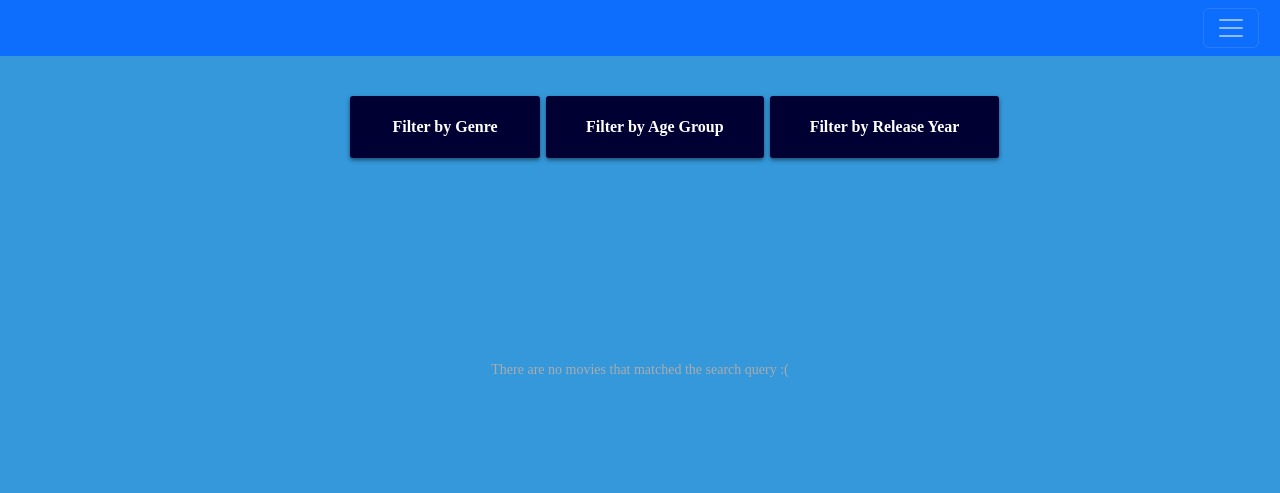
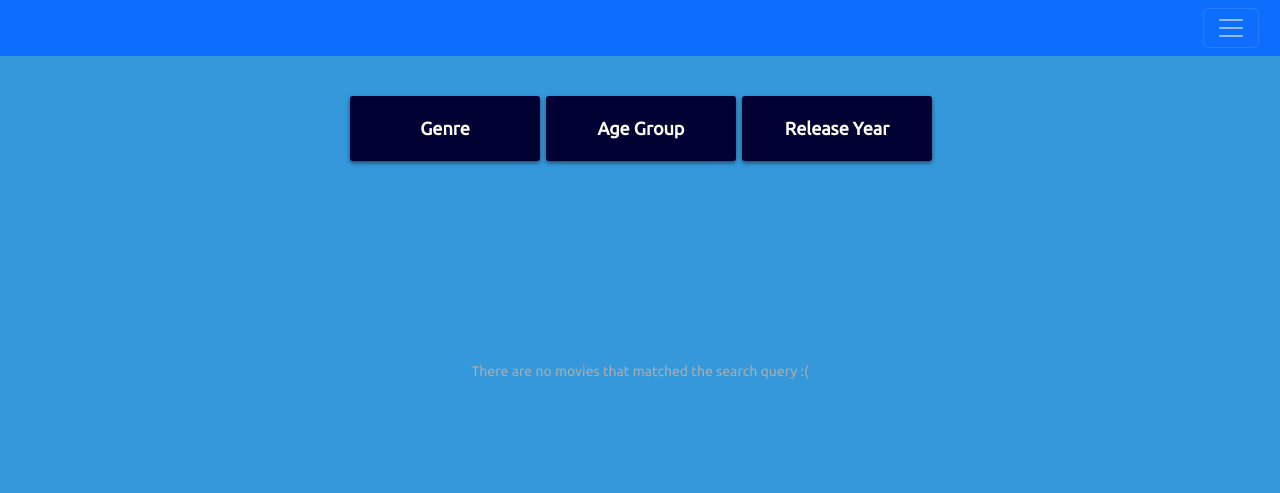
Before and after one commit to vsahni3/SHOWS4U, a Flask app: page /result in a window 1280 px wide. Shown: the top 493 px of the page. Run offline with Flask 2, Linux system fonts and the light colour scheme; some libraries are stand-ins or nearby versions.

Commit message:
responsiveness

```diff
--- a/app/static/css/styles.css
+++ b/app/static/css/styles.css
@@ -405,8 +405,8 @@ menuitem > menu > menuitem.hover > menu > menuitem{
   flex: 1;
   flex-wrap: wrap;
   justify-content: space-between;
-  margin-left: 11%;
-  margin-right: 11%;
+  margin-left: 8%;
+  margin-right: 8%;
   text-align: center;
   font-size: 17px;
 }
@@ -477,7 +477,67 @@ menuitem > menu > menuitem.hover > menu > menuitem{
   margin-bottom: 8%;
 
 }
+
+.genre {
+  text-decoration: none;
+  font-family: 'Ubuntu';
+  font-size: 18px;
+}
+
+.spec-genre {
+  text-decoration: none;
+
+  font-size: 18px;
+}
+@media screen and (max-width: 991px) {
+  .recommendation_list {
+    padding-left: 12%;
+    width: 260px;
+  }
+  .demo {
+    width: 0;
+    padding-right: 140px;
+    padding-left: 7vw;
+
+  }
+  .my-btn {
+    position: relative;
+    left: 90%
+  }
+  .pls {
+    width: 100%;
+  }
+  body {
+    margin: 0;
+  }
+  .nav {
+    display: grid;
+    padding: 0vw;
+    padding-top: 40px;
+    margin: 0;
+  }
+  .filter {
+    padding: 0vw;
+    width: 20px;
+    padding-left: 7%;
+
+  }
+}
+
 @media screen and (max-width: 700px) {
+  .recommendation_list {
+    padding-left: 9%;
+  }
+  .demo {
+    width: 0;
+    padding-right: 140px;
+    padding-left: 7vw;
+
+  }
+  .my-btn {
+    position: relative;
+    left: 90%
+  }
   .pls {
     width: 100%;
   }
--- a/app/templates/queries.html
+++ b/app/templates/queries.html
@@ -18,6 +18,12 @@
       rel="stylesheet"
       href="{{url_for('static', filename='css/styles.css')}}"
       />
+      <link href="https://fonts.googleapis.com/css?family=Montserrat|Ubuntu" rel="stylesheet">
+      <link rel="preconnect" href="https://fonts.googleapis.com">
+      <link rel="preconnect" href="https://fonts.googleapis.com">
+      <link rel="preconnect" href="https://fonts.gstatic.com" crossorigin>
+      <link href="https://fonts.googleapis.com/css2?family=Oswald:wght@200;400&family=Ubuntu&display=swap" rel="stylesheet">
+
 
 
    <body>
@@ -40,8 +46,8 @@
 <div class="pls">
 <nav class="nav">
     <menu class="filter">
-      <menuitem id="demo1">
-        <a>Filter by Genre</a>
+      <menuitem class="demo" id="demo1">
+        <a class="spec-genre">Genre</a>
         <menu>
 
          <menuitem>
@@ -58,8 +64,8 @@
 
         </menu>
       </menuitem>
-      <menuitem id="demo1">
-      <a>Filter by Age Group</a>
+      <menuitem class="demo" id="demo2">
+      <a class="spec-genre">Age Group</a>
       <menu>
         <menuitem><a class="pgthirteen genre">PG-13</a></menuitem>
         <menuitem><a class="rplus genre">R+</a></menuitem>
@@ -68,8 +74,8 @@
 
       </menu>
     </menuitem>
-    <menuitem id="demo1">
-      <a>Filter by Release Year</a>
+    <menuitem class="demo" id="demo3">
+      <a class="spec-genre">Release Year</a>
       <menu>
         <menuitem><a class="yearone genre">2018-Current</a></menuitem>
              <menuitem>
--- a/app/tools/web_scraping/searches.txt
+++ b/app/tools/web_scraping/searches.txt
@@ -1 +1 @@
-anime!|?anime basketball!|?romance action anime!|?anime!|?anime!|?anime cool mc!|?anim!|?anime gintama!|?anime like gintama!|?anime!|?anime!|?anime!|?anime badass mc!|?anime!|?anime badass mc!|?anime like sinbad!|?anime!|?anime badass mc!|?action romance anime!|?cool smart witty MC!|?anime!|?anime cool mc!|?anime!|?dungeon anime!|?demon lord anime!|?demon lord anime!|?demon lord anime!|?anime demon!|?demon lord anime!|?demon anime!|?anime!|?demon anime!|?demon lord anime!|?mao anime!|?ma-ou anime!|?demon lord isekai anime!|?demon lord isekai anime!|?demon lord isekai anime!|?anime seven mortal sins!|?anime like seven mortal sins!|?demon prod isekai anime!|?anime!|?demon lord isekai anime!|?demon lord isekai anime!|?anime!|?anime for gay people!|?anime for non-weebs!|?anime for non-lesbians!|?anime cool mc!|?anime cool mc!|?saiki k anime!|?anime like saki k!|?anime for gay people!|?anime for black people!|?anime op mc!|?hamon!|?Hamon anime!|?best anime!|?anime!|?demon lord anime!|?aa!|?One Piece!|?aa!|?anime cool mc!|?anime!|?
+anime!|?anime basketball!|?romance action anime!|?anime!|?anime!|?anime cool mc!|?anim!|?anime gintama!|?anime like gintama!|?anime!|?anime!|?anime!|?anime badass mc!|?anime!|?anime badass mc!|?anime like sinbad!|?anime!|?anime badass mc!|?action romance anime!|?cool smart witty MC!|?anime!|?anime cool mc!|?anime!|?dungeon anime!|?demon lord anime!|?demon lord anime!|?demon lord anime!|?anime demon!|?demon lord anime!|?demon anime!|?anime!|?demon anime!|?demon lord anime!|?mao anime!|?ma-ou anime!|?demon lord isekai anime!|?demon lord isekai anime!|?demon lord isekai anime!|?anime seven mortal sins!|?anime like seven mortal sins!|?demon prod isekai anime!|?anime!|?demon lord isekai anime!|?demon lord isekai anime!|?anime!|?anime for gay people!|?anime for non-weebs!|?anime for non-lesbians!|?anime cool mc!|?anime cool mc!|?saiki k anime!|?anime like saki k!|?anime for gay people!|?anime for black people!|?anime op mc!|?hamon!|?Hamon anime!|?best anime!|?anime!|?demon lord anime!|?aa!|?One Piece!|?aa!|?anime cool mc!|?anime!|?anime!|?anime!|?
```
Also changed, not shown: other parts of app/static/css/styles.css (+35 -0 lines), app/tools/web_scraping/chosen_anime.txt (+1 -1 lines).
